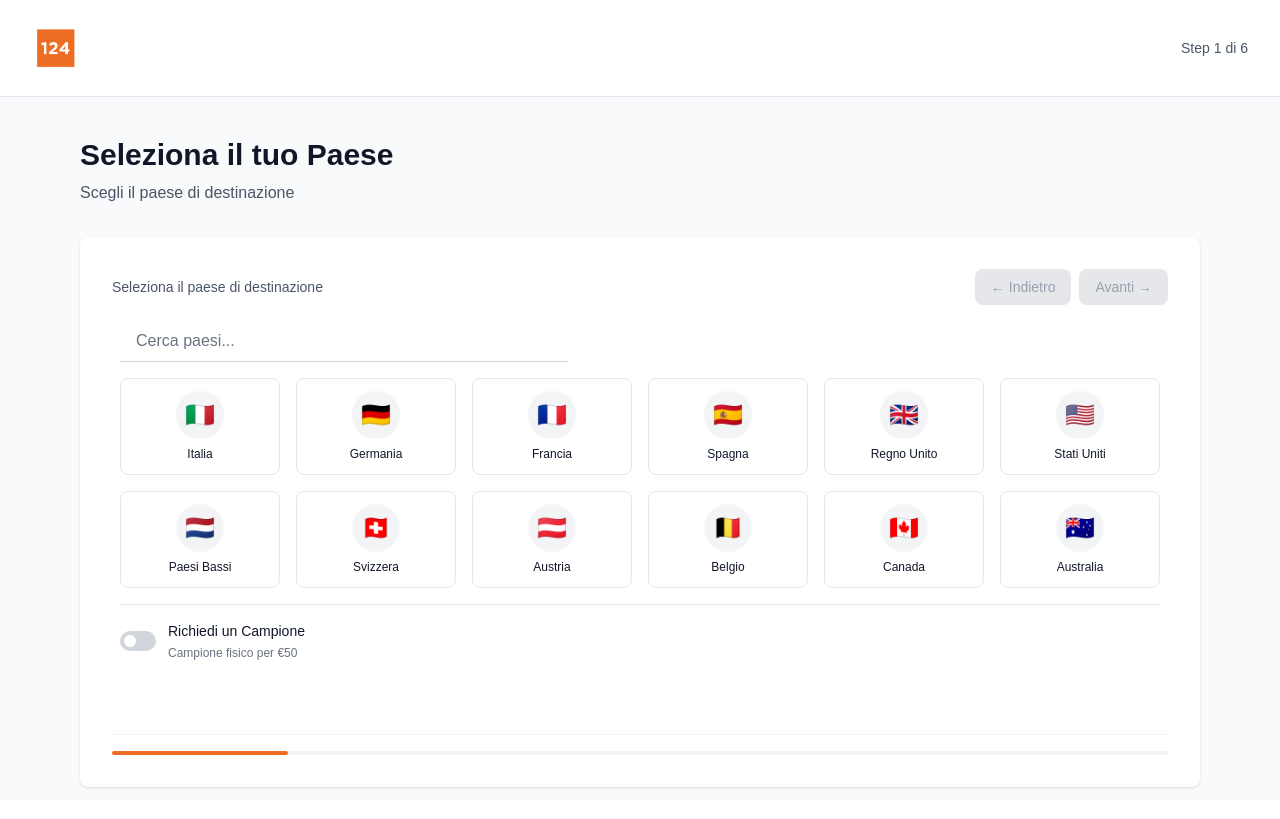
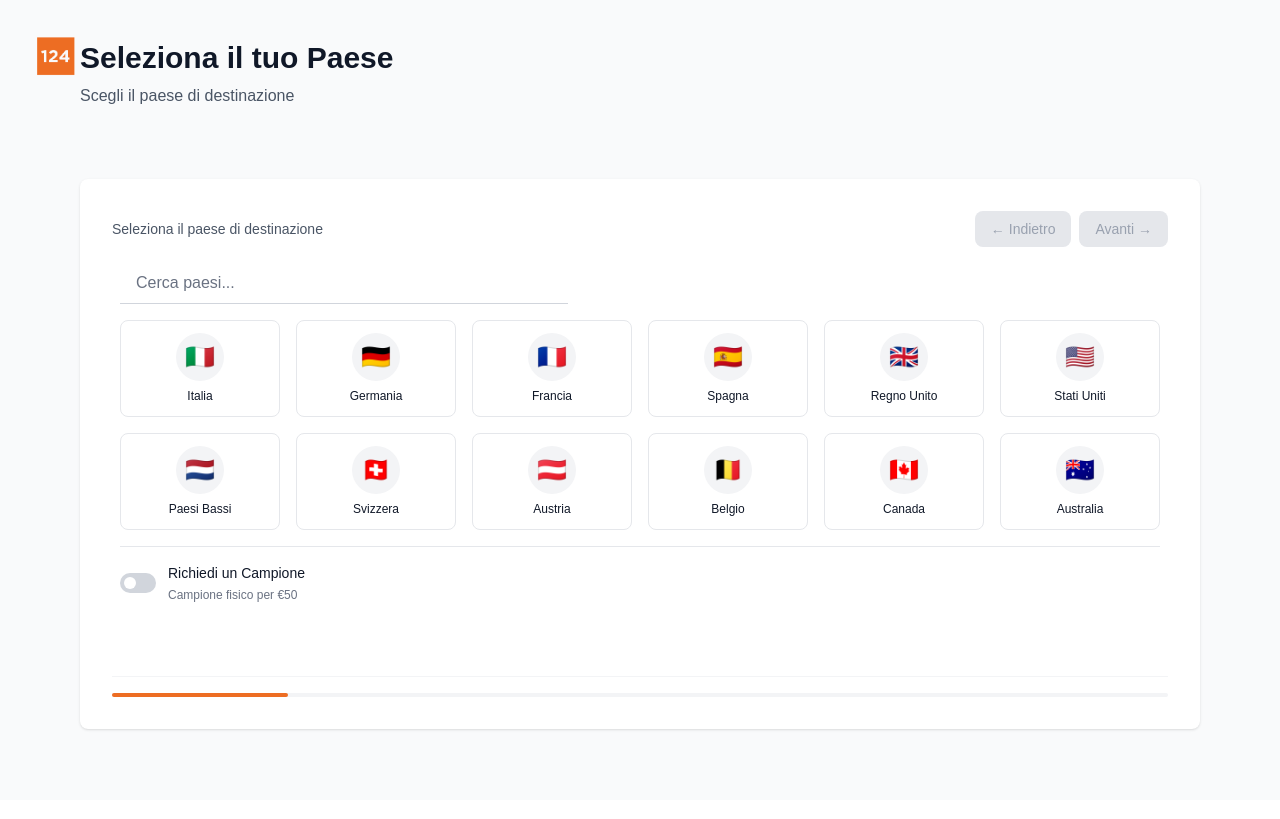
Before and after one commit to mcfratm0823/configuratore-enterprise, a Next.js app: page /configurator in a window 1280 px wide. Built offline with nearby package versions, Linux system fonts and the light colour scheme; no server answers.

Commit message:
eliminazione striscia configuratore

```diff
--- a/src/features/configurator/components/ConfiguratorWizard.tsx
+++ b/src/features/configurator/components/ConfiguratorWizard.tsx
@@ -183,21 +183,15 @@ export function ConfiguratorWizard() {
 
   return (
     <div className="h-screen bg-gray-50 flex flex-col">
-      {/* Header with Logo */}
-      <header className="flex justify-between items-center px-8 py-6 bg-white border-b border-gray-200">
-        <div className="flex items-center">
+      <div className="flex-1 flex flex-col max-w-6xl mx-auto w-full px-4 py-8">
+        {/* Logo positioned absolutely in top-left */}
+        <div className="absolute top-8 left-8">
           <img
             src="/logo-124.png"
             alt="124 Logo"
             className="h-12 w-12"
           />
         </div>
-        <div className="text-sm text-gray-600">
-          Step {state.currentStep} di {steps.length}
-        </div>
-      </header>
-
-      <div className="flex-1 flex flex-col max-w-6xl mx-auto w-full px-4 py-8">
         {/* Step Title - Outside box */}
         <div className="mt-2">
           {renderStepTitle()}
```
